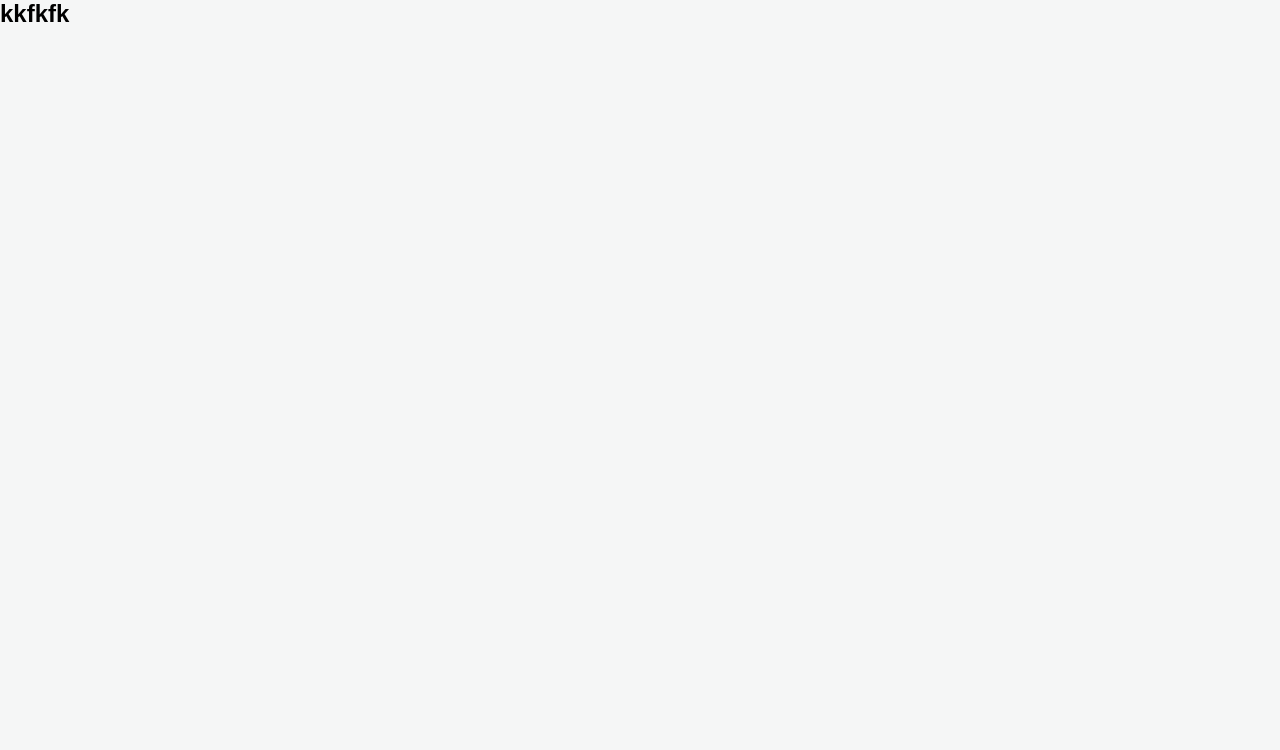
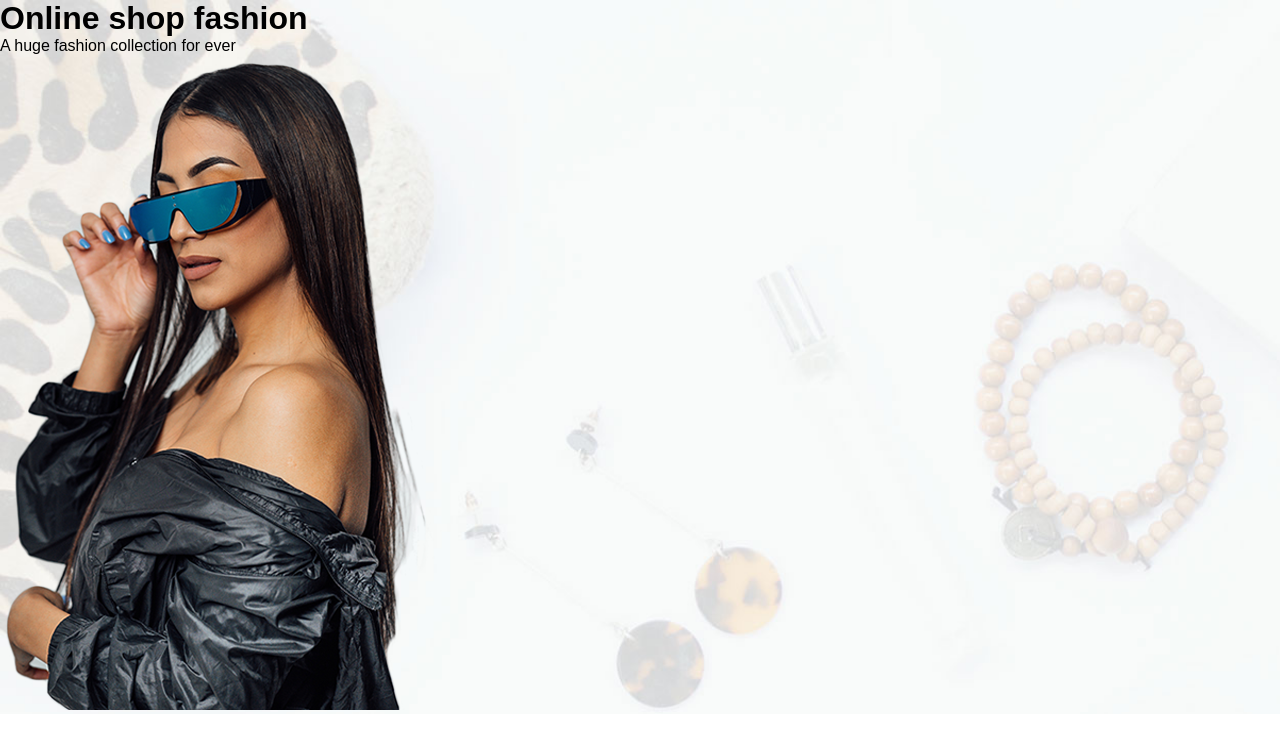
Before and after one commit to MahsumaRezai/Online_Shop_fashion, a React (Create React App) app: page / in a window 1280 px wide. Shown: the top 750 px of the page. Built offline with nearby package versions, Linux system fonts and the light colour scheme.

Commit message:
add  Home page

```diff
--- a/src/App.js
+++ b/src/App.js
@@ -1,9 +1,12 @@
+import { Fragment } from "react";
+import Homeone from "./Pages/Home_one";
 
 function App() {
 
-
   return (
-    <h2>kkfkfk</h2>
+    <Fragment>
+      <Homeone />
+    </Fragment>
   )
 }
 
--- /dev/null
+++ b/src/Componet/Home/Home.js
@@ -0,0 +1,25 @@
+import { Fragment } from "react";
+import img from '../images/ban_img.png'
+const Home = (props) => {
+    return (
+        <Fragment>
+            <div>
+                <div>
+                    <h1> Online shop  fashion </h1>
+                    <p>A huge fashion collection for ever</p>
+                </div>
+                <div>
+                    <img src={img} alt="img" />
+
+                </div>
+
+
+
+
+
+            </div>
+
+        </Fragment>
+    )
+}
+export default Home;
--- /dev/null
+++ b/src/Pages/Home_one.js
@@ -0,0 +1,9 @@
+import Home from "../Componet/Home/Home";
+
+const Homeone=()=> {
+    return (
+        <Home/>
+    )
+  }
+
+  export default Homeone;
--- a/src/index.css
+++ b/src/index.css
@@ -8,7 +8,11 @@ body {
   font-family: sans-serif;
   margin: 0;
   font-family:  sans-serif;
-  background: #f5f6f6;
+  background-image: url(../src/Componet/images/banner.jpg);
+  background-attachment: scroll;
+  background-repeat: no-repeat;
+  background-size: cover;width: 100%;
+  height: 100%;
 
 
 }
```
